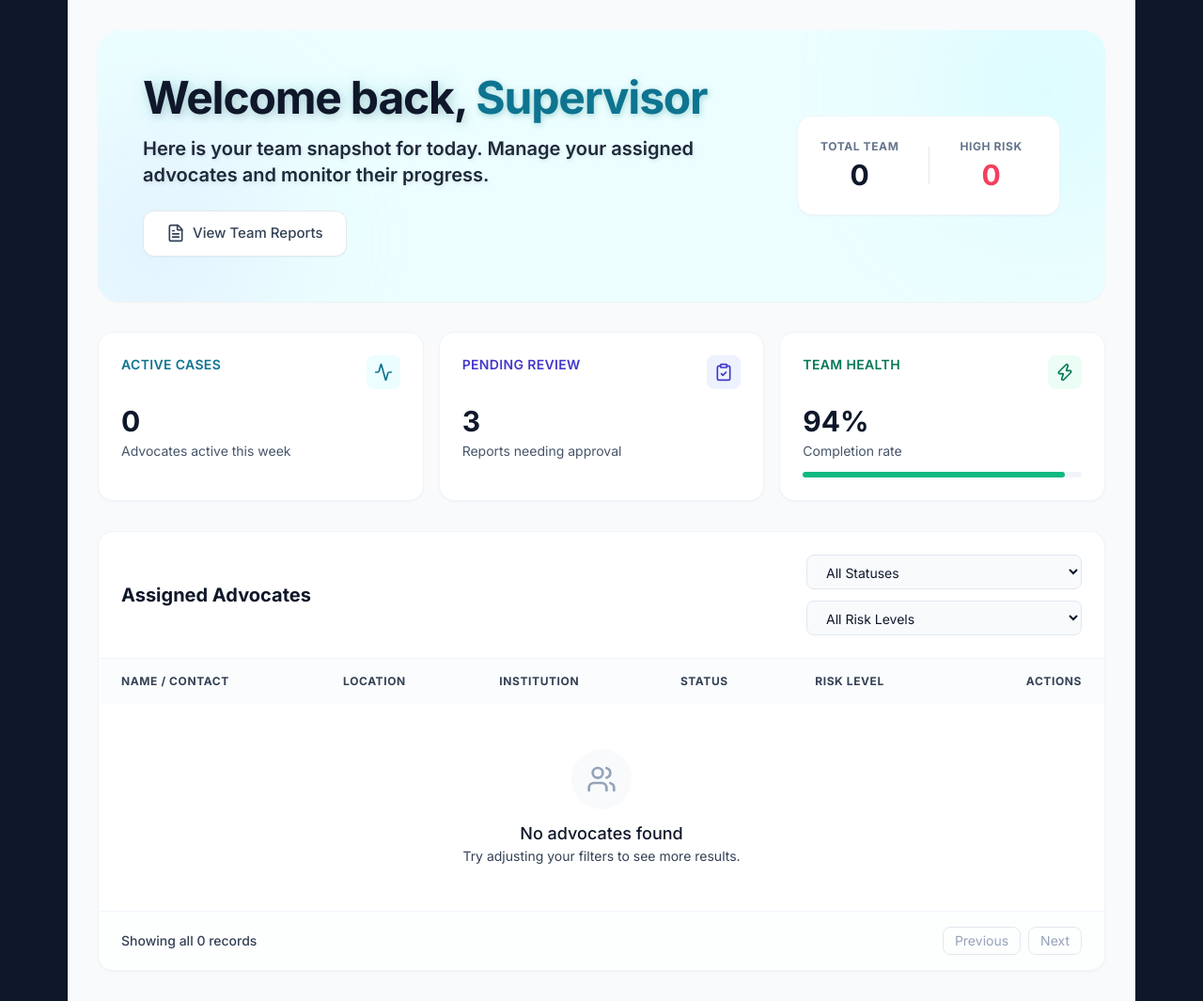
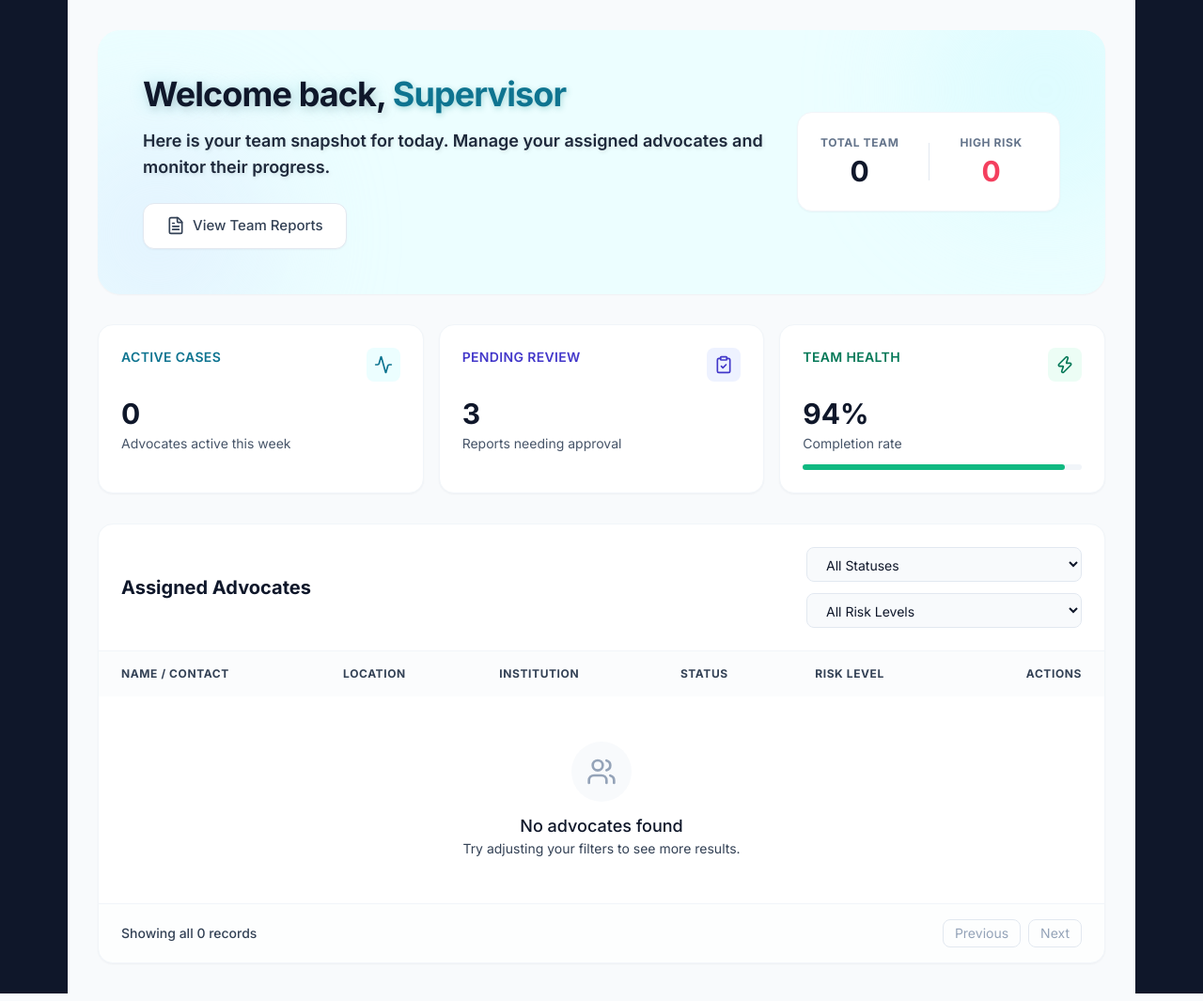
Before and after one commit to JamesKamau-5773/unda-youth-network-backend, a Flask app: template templates/supervisor/dashboard.html in a window 1280 px wide. Shown: the whole page at 94% size. Run offline with Flask 3, Linux system fonts and the light colour scheme; the template is opened without the code that fills it, so the values that code supplies are empty; style sheets or scripts are compiled from the project's sources; some libraries are stand-ins or nearby versions.

Commit message:
fix: Restore original text sizing on supervisor dashboard
- Reverted heading to text-3xl md:text-4xl (from text-4xl md:text-5xl)
- Reverted subtitle to text-lg (from text-lg md:text-xl)
- Maintained enhanced font weights and text-shadow for better readability

```diff
--- a/templates/supervisor/dashboard.html
+++ b/templates/supervisor/dashboard.html
@@ -14,10 +14,10 @@
 
             <div class="relative z-10 flex flex-col md:flex-row justify-between items-start md:items-center gap-6">
                 <div class="space-y-4 max-w-2xl">
-                    <h1 class="text-4xl md:text-5xl font-black text-slate-900 tracking-tight" style="text-shadow: 2px 3px 8px rgba(0,0,0,0.15), 0 0 20px rgba(0,172,193,0.2);">
+                    <h1 class="text-3xl md:text-4xl font-black text-slate-900 tracking-tight" style="text-shadow: 2px 3px 8px rgba(0,0,0,0.15), 0 0 20px rgba(0,172,193,0.2);">
                         Welcome back, <span class="text-cyan-700 font-extrabold" style="text-shadow: 1px 2px 6px rgba(0,128,128,0.3);">{{ current_user.username or 'Supervisor' }}</span>
                     </h1>
-                    <p class="text-lg md:text-xl font-semibold text-slate-800" style="text-shadow: 1px 2px 4px rgba(0,0,0,0.1);">
+                    <p class="text-lg font-semibold text-slate-800" style="text-shadow: 1px 2px 4px rgba(0,0,0,0.1);">
                         Here is your team snapshot for today. Manage your assigned advocates and monitor their progress.
                     </p>
 
```
